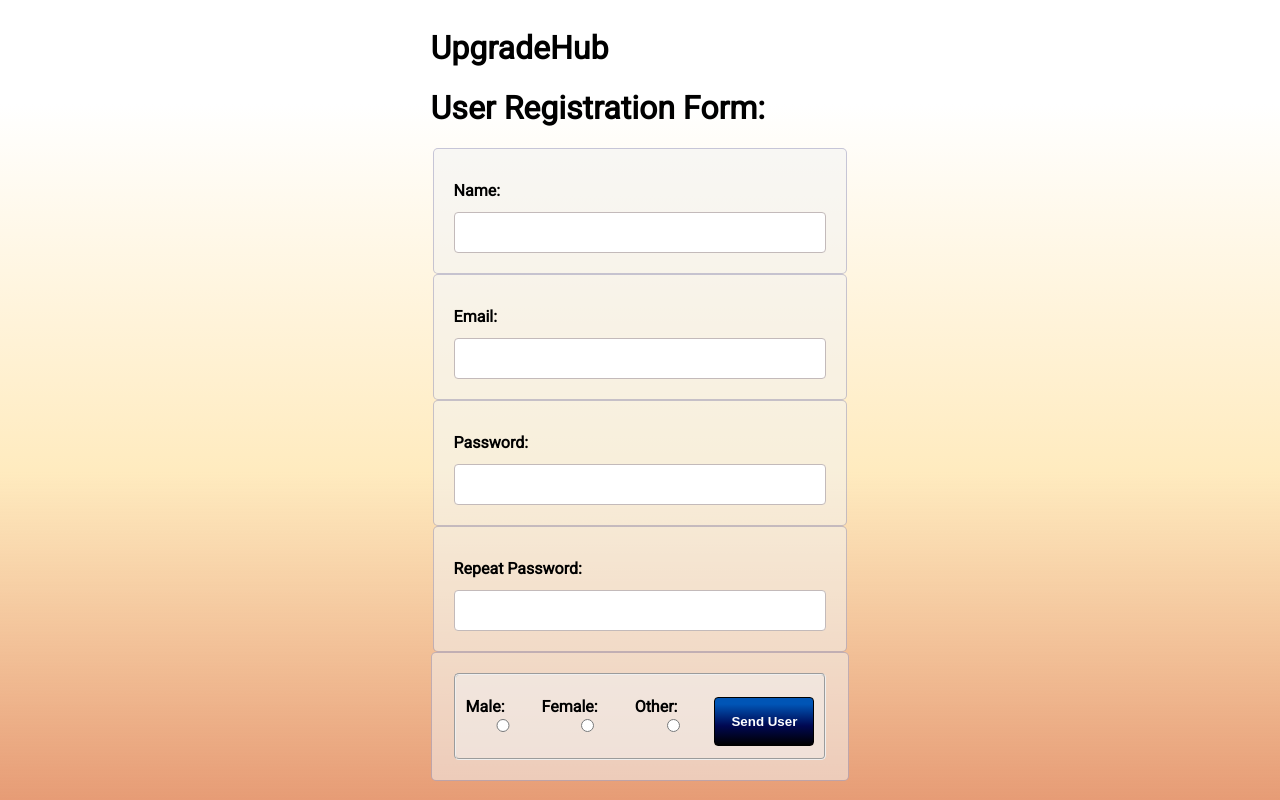
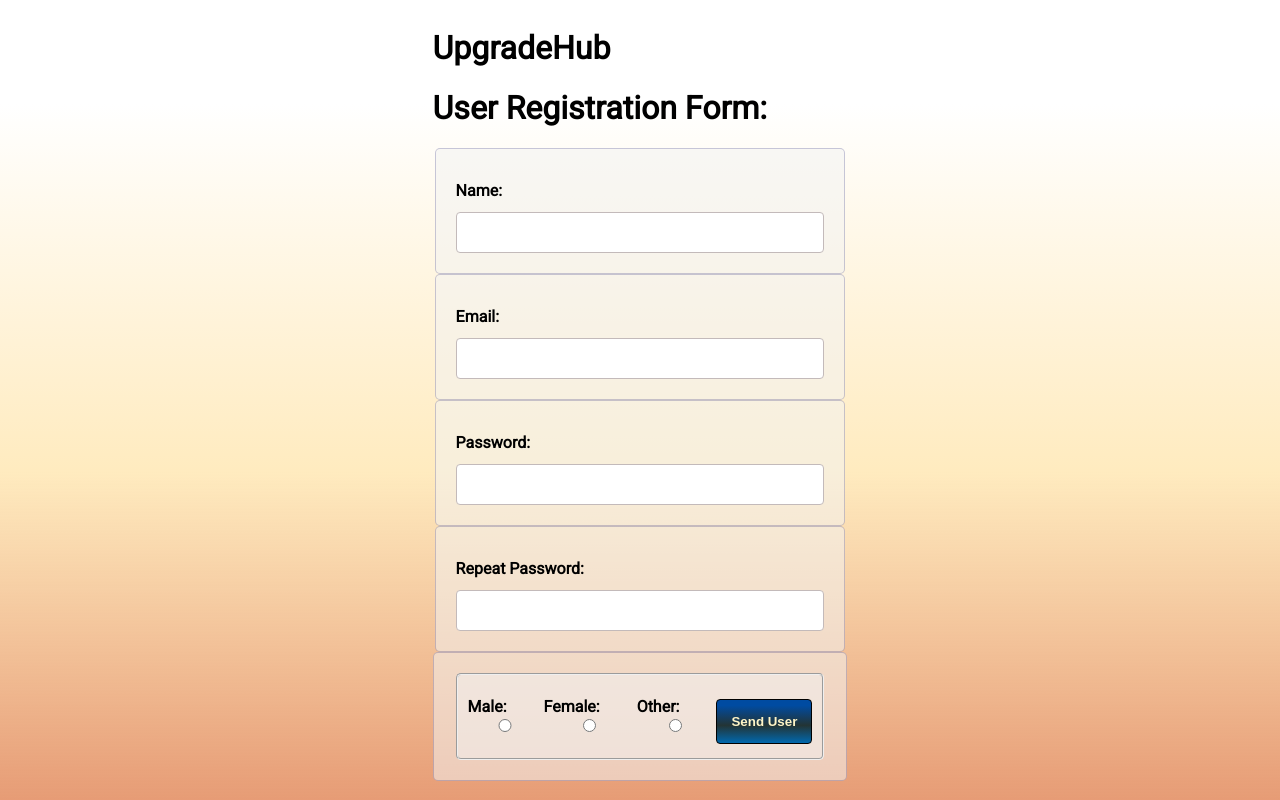
Before and after one commit to AntoniMS/angular-formularyServices, an Angular app: page / in a window 1280 px wide. In both pictures the pointer is over the button "Send User". Shown: the top 800 px of the page. Built offline with nearby package versions, Linux system fonts and the light colour scheme.

Commit message:
FixGENDER label

```diff
--- a/src/app/features/register-form/components/form/form.component.scss
+++ b/src/app/features/register-form/components/form/form.component.scss
@@ -26,7 +26,7 @@ label {
 
 .submit {
 
-  background: linear-gradient(0deg, rgb(0, 0, 0) 0%, rgb(0, 8, 82) 41%, rgb(0, 85, 182) 87%);
+  background: linear-gradient(0deg, rgb(0, 38, 63) 0%, rgb(0, 97, 136) 41%, rgb(128, 187, 255) 87%);
   color: rgb(255, 255, 255);
   margin-top:10px;
   padding: 16px;
@@ -34,6 +34,14 @@ label {
   border: 1px solid rgb(0, 0, 0);
   border-radius: 4px;
   cursor: pointer;
+}
+
+.submit:hover{
+  background: linear-gradient(0deg, rgb(0, 105, 175) 0%, rgb(35, 52, 53) 41%, rgb(0, 75, 161) 87%);
+  padding: 14px;
+  color: rgb(255, 245, 199);
+
+
 }
 
 .fieldset {
```
